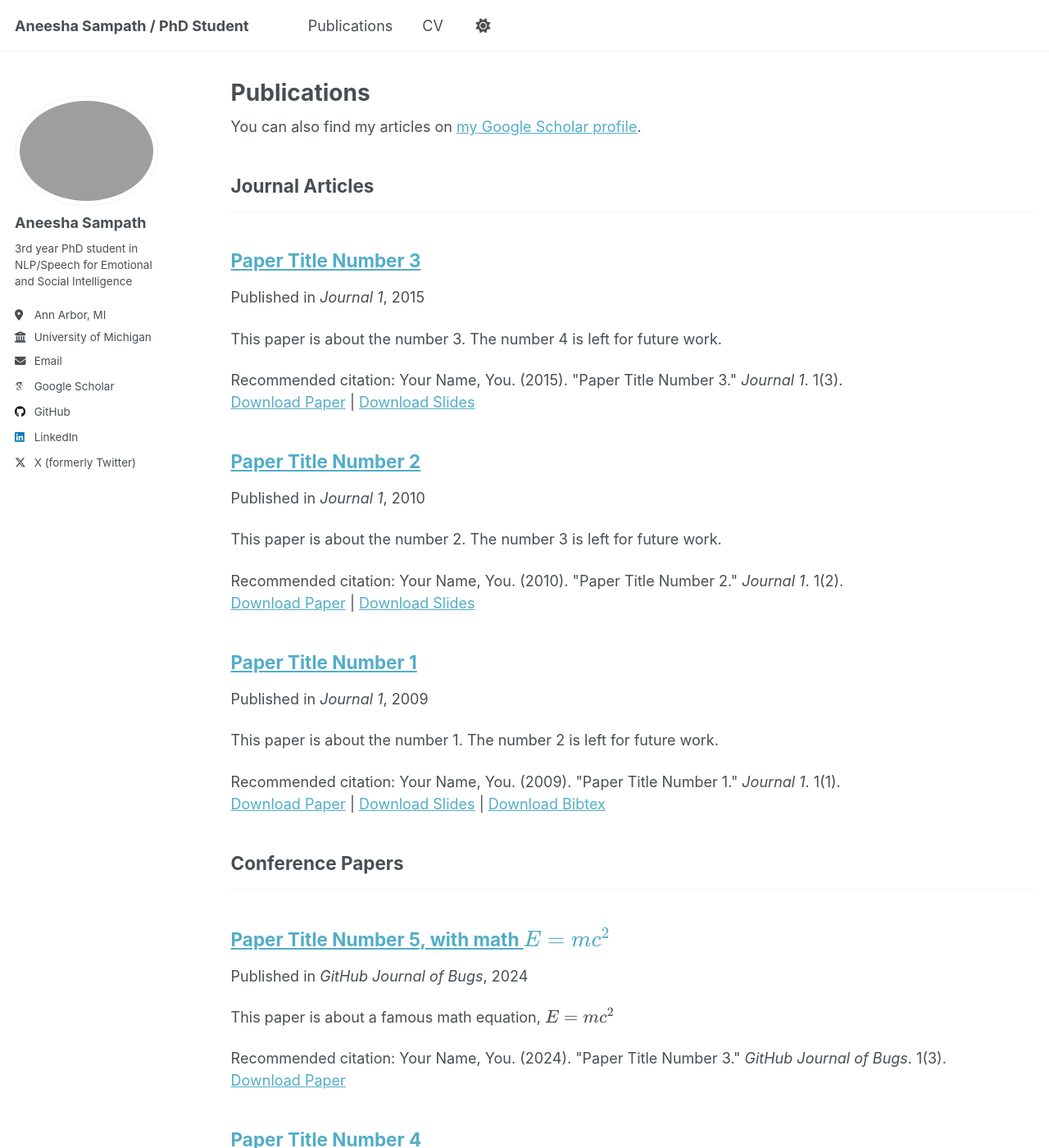
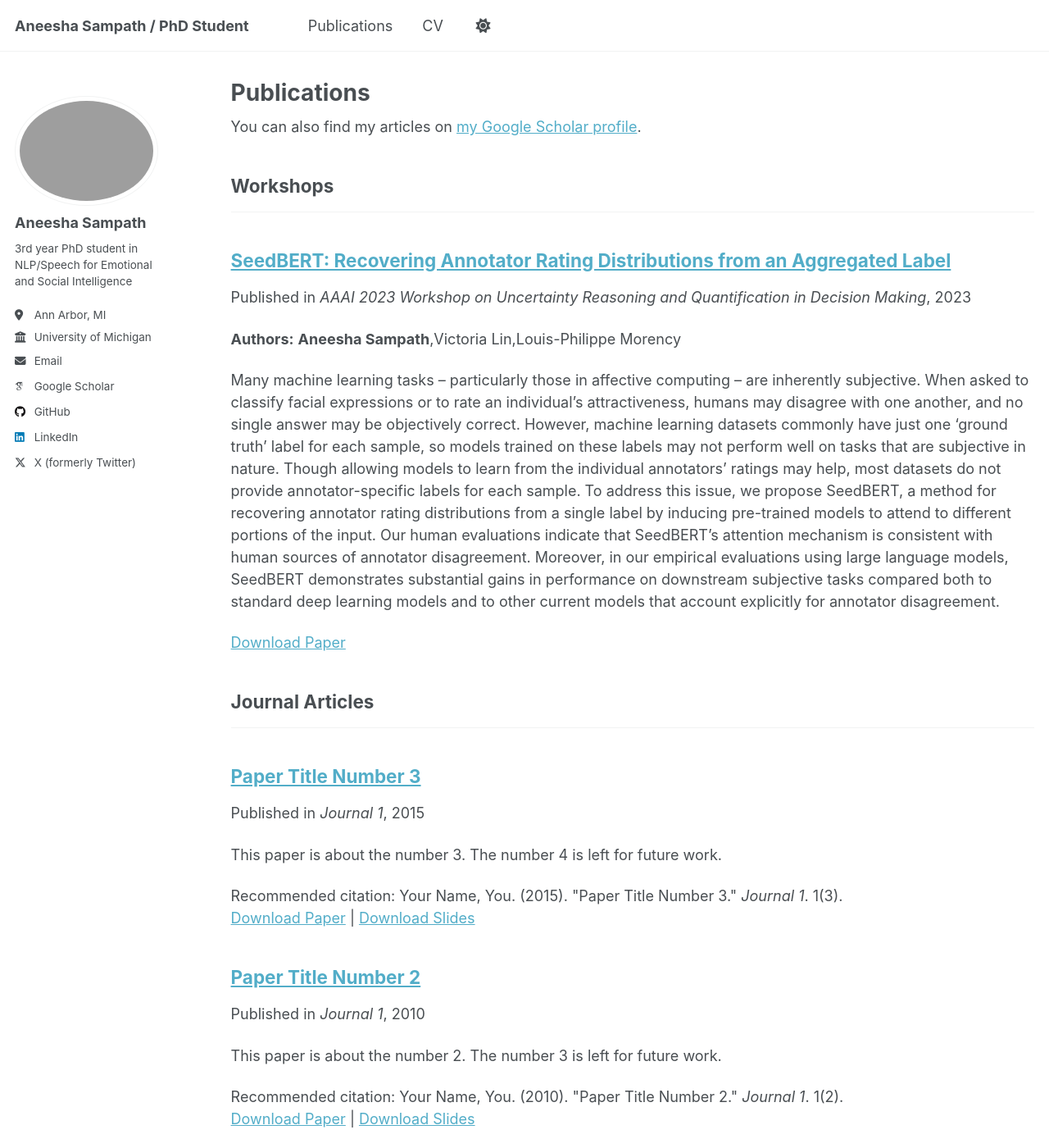
Before and after one commit to asam01/asam01.github.io, a Jekyll site: the page built from _pages/publications.html, in a window 1280 px wide and 1400 px high. Shown: the whole window at 82% size. Built offline with Jekyll 4.4.1, drawn with Linux system fonts in a browser that asks for light colours; some web fonts are replaced; a script that is not in the unit is left out.

Commit message:
Update publications with authors

```diff
--- a/_config.yml
+++ b/_config.yml
@@ -83,6 +83,8 @@ author:
 publication_category:
   books:
     title: 'Books'
+  workshops:
+    title: 'Workshops'
   manuscripts:
     title: 'Journal Articles'
   conferences:
--- a/_includes/archive-single.html
+++ b/_includes/archive-single.html
@@ -45,6 +45,9 @@
         {% elsif post.date %}
          <p class="page__date"><strong><i class="fa fa-fw fa-calendar" aria-hidden="true"></i> {{ site.data.ui-text[site.locale].date_label | default: "Published:" }}</strong> <time datetime="{{ post.date | default: "1900-01-01" | date_to_xmlschema }}">{{ post.date | default: "1900-01-01" | date: "%B %d, %Y" }}</time></p>
         {% endif %}
+    {% if post.collection == 'publications' and post.authors %}
+      {% include publication-authors.html authors=post.authors %}
+    {% endif %}
 
     {% if post.excerpt and site.read_more != 'enabled' %}
     <p class="archive__item-excerpt" itemprop="description">{{ post.excerpt | markdownify }}</p>
--- /dev/null
+++ b/_includes/publication-authors.html
@@ -0,0 +1,32 @@
+{% if include.authors %}
+  {% capture author_list -%}
+    {%- for author in include.authors -%}
+      {%- capture name_markup -%}
+        {%- if author.url -%}
+          <a href="{{ author.url }}">{{ author.name }}</a>
+        {%- else -%}
+          {{ author.name }}
+        {%- endif -%}
+      {%- endcapture -%}
+      {%- if author.me or author.highlight -%}
+        {%- capture name_markup -%}<strong>{{ name_markup | strip }}</strong>{%- endcapture -%}
+      {%- endif -%}
+      {{- name_markup | strip -}}
+      {%- unless forloop.last -%}
+        {%- if forloop.length == 2 -%} and
+        {%- elsif forloop.index == forloop.length - 1 -%}, and
+        {%- else -%},
+        {%- endif -%}
+      {%- endunless -%}
+    {%- endfor -%}
+  {%- endcapture %}
+  <p class="publication__authors">
+    {%- if include.label != false -%}
+      <strong>{{ include.label | default: "Authors" }}:</strong>
+      {%- if author_list -%}
+        {{ " " }}
+      {%- endif -%}
+    {%- endif -%}
+    {{ author_list | strip }}
+  </p>
+{% endif %}
--- a/_layouts/single.html
+++ b/_layouts/single.html
@@ -27,6 +27,9 @@ layout: default
       {% unless page.header.overlay_color or page.header.overlay_image %}
         <header>
           {% if page.title %}<h1 class="page__title" itemprop="headline">{{ page.title | markdownify | remove: "<p>" | remove: "</p>" }}</h1>{% endif %}
+          {% if page.collection == 'publications' and page.authors %}
+            {% include publication-authors.html authors=page.authors %}
+          {% endif %}
           {% if page.read_time %}
             <p class="page__meta"><i class="fa fa-clock" aria-hidden="true"></i> {% include read-time.html %}</p>
           {% endif %}
--- a/_publications/2009-10-01-paper-title-number-1.md
+++ b/_publications/2009-10-01-paper-title-number-1.md
@@ -1,14 +1,19 @@
 ---
-title: "Paper Title Number 1"
+title: "SeedBERT: Recovering Annotator Rating Distributions from an Aggregated Label"
 collection: publications
-category: manuscripts
-permalink: /publication/2009-10-01-paper-title-number-1
-excerpt: 'This paper is about the number 1. The number 2 is left for future work.'
-date: 2009-10-01
-venue: 'Journal 1'
-slidesurl: 'https://academicpages.github.io/files/slides1.pdf'
-paperurl: 'https://academicpages.github.io/files/paper1.pdf'
-bibtexurl: 'https://academicpages.github.io/files/bibtex1.bib'
-citation: 'Your Name, You. (2009). &quot;Paper Title Number 1.&quot; <i>Journal 1</i>. 1(1).'
+category: workshops
+permalink: https://arxiv.org/abs/2211.13196
+excerpt: "Many machine learning tasks -- particularly those in affective computing -- are inherently subjective. When asked to classify facial expressions or to rate an individual's attractiveness, humans may disagree with one another, and no single answer may be objectively correct. However, machine learning datasets commonly have just one 'ground truth' label for each sample, so models trained on these labels may not perform well on tasks that are subjective in nature. Though allowing models to learn from the individual annotators' ratings may help, most datasets do not provide annotator-specific labels for each sample. To address this issue, we propose SeedBERT, a method for recovering annotator rating distributions from a single label by inducing pre-trained models to attend to different portions of the input. Our human evaluations indicate that SeedBERT's attention mechanism is consistent with human sources of annotator disagreement. Moreover, in our empirical evaluations using large language models, SeedBERT demonstrates substantial gains in performance on downstream subjective tasks compared both to standard deep learning models and to other current models that account explicitly for annotator disagreement."
+date: 2023-02-14
+venue: 'AAAI 2023 Workshop on Uncertainty Reasoning and Quantification in Decision Making'
+authors:
+  - name: Aneesha Sampath
+    me: true
+  - name: Victoria Lin
+  - name: Louis-Philippe Morency
+# slidesurl: 'https://academicpages.github.io/files/slides1.pdf'
+paperurl: 'https://arxiv.org/abs/2211.13196'
+# bibtexurl: 'https://academicpages.github.io/files/bibtex1.bib'
+# citation: 'Your Name, You. (2009). &quot;Paper Title Number 1.&quot; <i>Journal 1</i>. 1(1).'
 ---
 The contents above will be part of a list of publications, if the user clicks the link for the publication than the contents of section will be rendered as a full page, allowing you to provide more information about the paper for the reader. When publications are displayed as a single page, the contents of the above "citation" field will automatically be included below this section in a smaller font.
```
